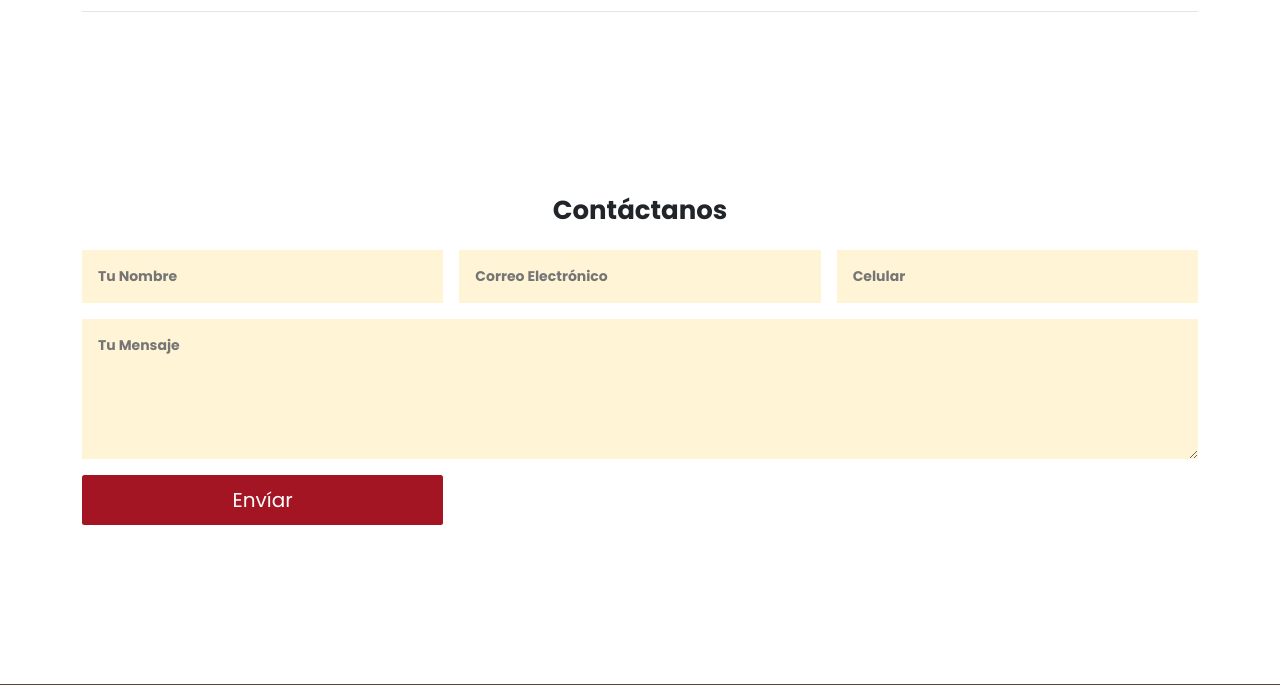
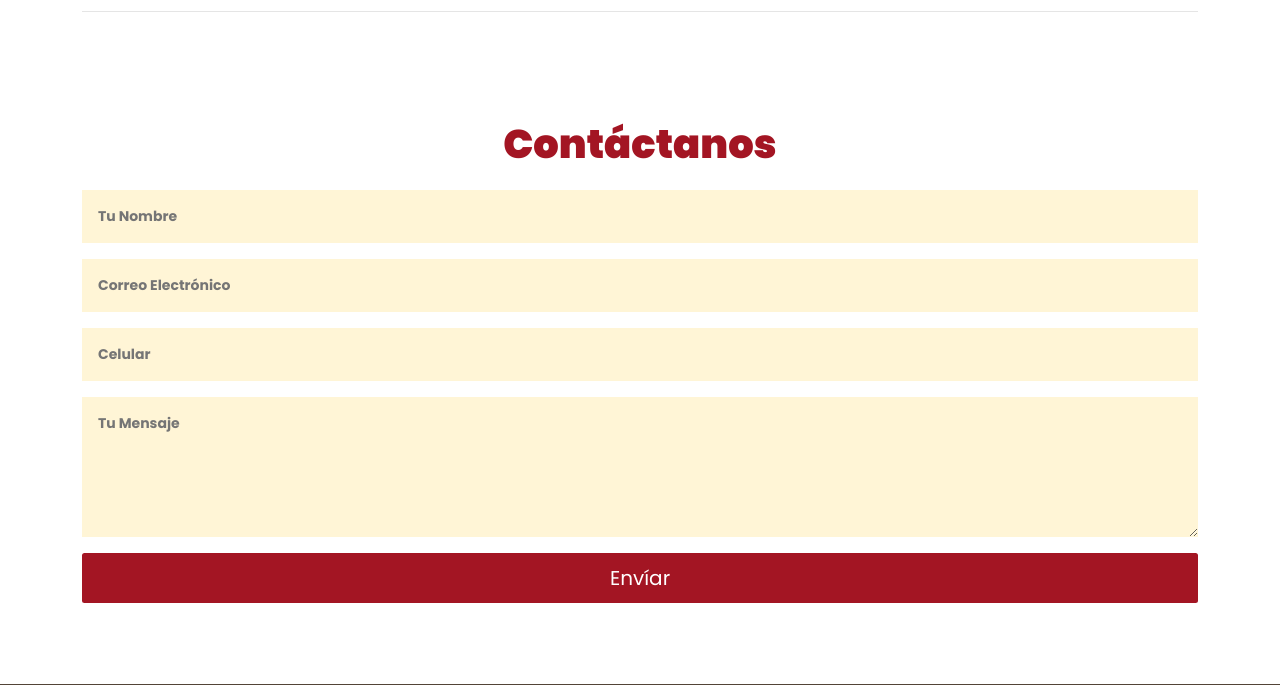
Before and after one commit to fabrizziodbc/corall2022, a website: page index.html in a window 1280 px wide. Shown: the part 4214-4904 px from the top of the page. Drawn offline with nearby package versions, Linux system fonts and the light colour scheme.

Commit message:
Fix contact form

```diff
--- a/index.html
+++ b/index.html
@@ -232,7 +232,7 @@
       </div>
       <hr />
       <div class="clients">
-        <p class="clients__title"><span>Nuestros</span> Clientes</p>
+        <p class="clients__title">Nuestros <span>Clientes</span></p>
         <div class="clients__carousel">
           <div class="logo-slider">
             <div class="logo-slide-track">
--- a/styles/styles.scss
+++ b/styles/styles.scss
@@ -375,7 +375,6 @@ body {
       font-weight: 800;
     }
     text-align: center;
-
   }
   &__grid {
     display: grid;
@@ -415,13 +414,15 @@ body {
   width: 100%;
   &__title {
     text-align: center;
-    font-size: 2.6rem;
-    font-weight: bold;
+    color: var(--color-main);
+    font-size: 4rem;
+    font-weight: 500;
     margin: 20px 0;
+    margin-bottom: 16px;
+    font-weight: 800;
   }
   &__form {
     display: grid;
-
     gap: 16px;
     input,
     textarea {
@@ -604,7 +605,9 @@ body {
 }
 
 @media (min-width: 768px) {
-  hr{ margin: 0 82px;}
+  hr {
+    margin: 0 82px;
+  }
   .header {
     padding: 8px 22px;
     justify-content: center;
@@ -688,15 +691,6 @@ body {
   }
   .contact {
     padding: 8px 82px;
-    &__form {
-      grid-template-columns: 1fr 1fr;
-    }
-    input:first-child {
-      grid-column: 1 / 3;
-    }
-    textarea {
-      grid-column: 1 / 3;
-    }
   }
   .footer {
     &__social {
@@ -715,14 +709,5 @@ body {
   }
   .contact {
     padding: 8px 82px;
-    &__form {
-      grid-template-columns: 1fr 1fr 1fr;
-    }
-    input:first-child {
-      grid-column: 1;
-    }
-    textarea {
-      grid-column: 1 / 4;
-    }
   }
 }
```
Also changed, not shown: styles/styles.css.
